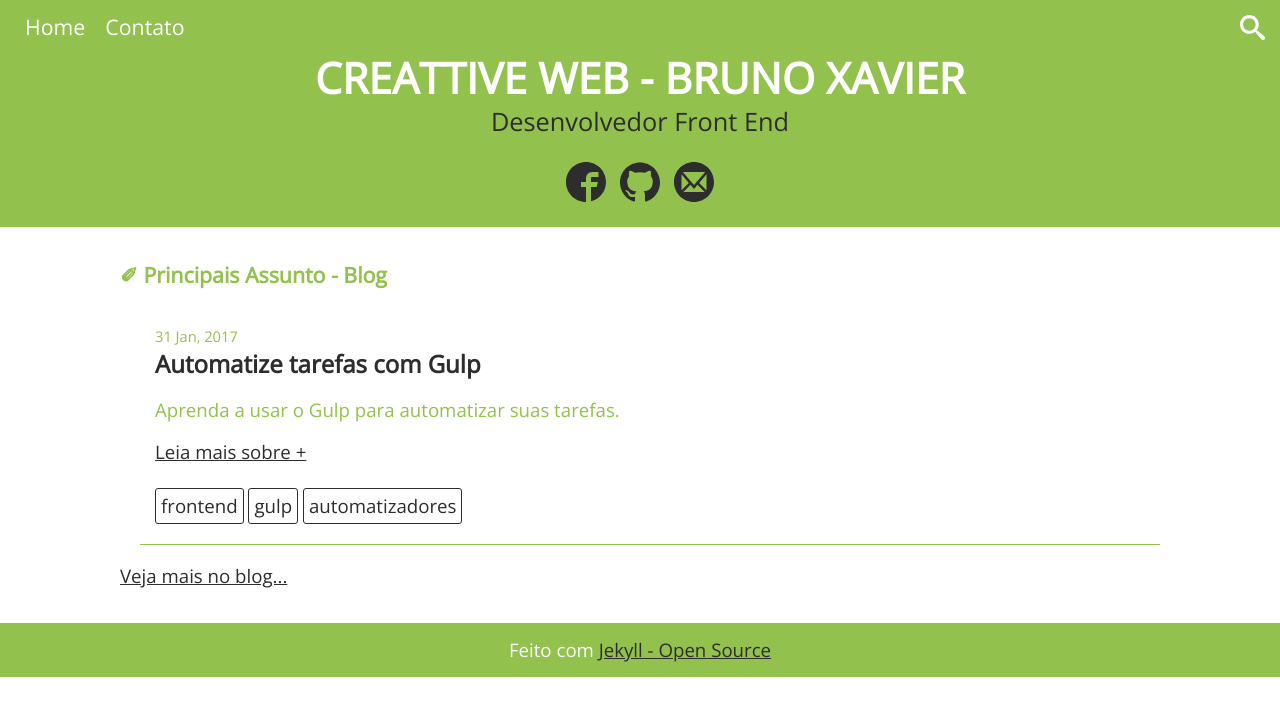
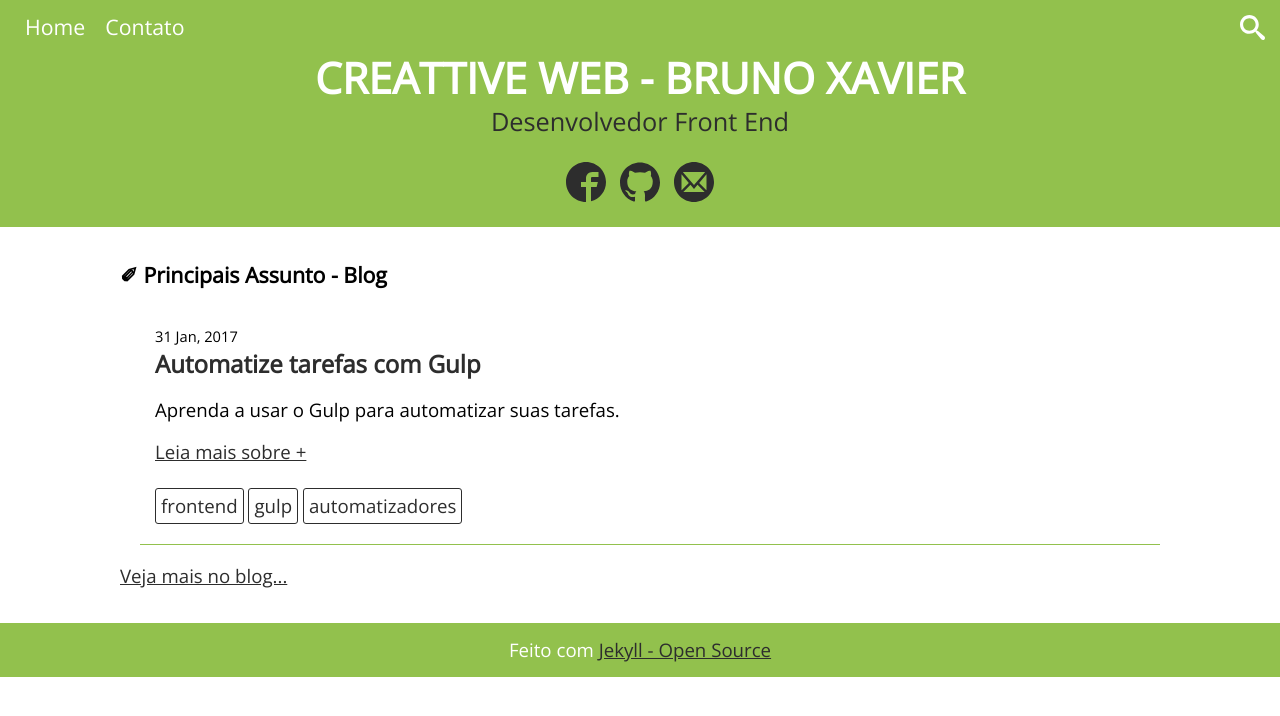
Before and after one commit to brunoxavierweb/Blog-Bruno-Xavier, a Jekyll site: the page built from index.html, in a window 1280 px wide. Shown: the top 716 px of the page. Built offline with Jekyll 4.4.1, drawn with Linux system fonts in a browser that asks for light colours.

Commit message:
Update Css

```diff
--- a/assets/css/main.css
+++ b/assets/css/main.css
@@ -15,8 +15,7 @@ button {
   overflow: visible; }
 
 body {
-  font-family: "Open Sans", Arial, sans-serif;
-  color: #92c14d; }
+  font-family: "Open Sans", Arial, sans-serif; }
 
 h1 {
   font-size: 24pt;
```
